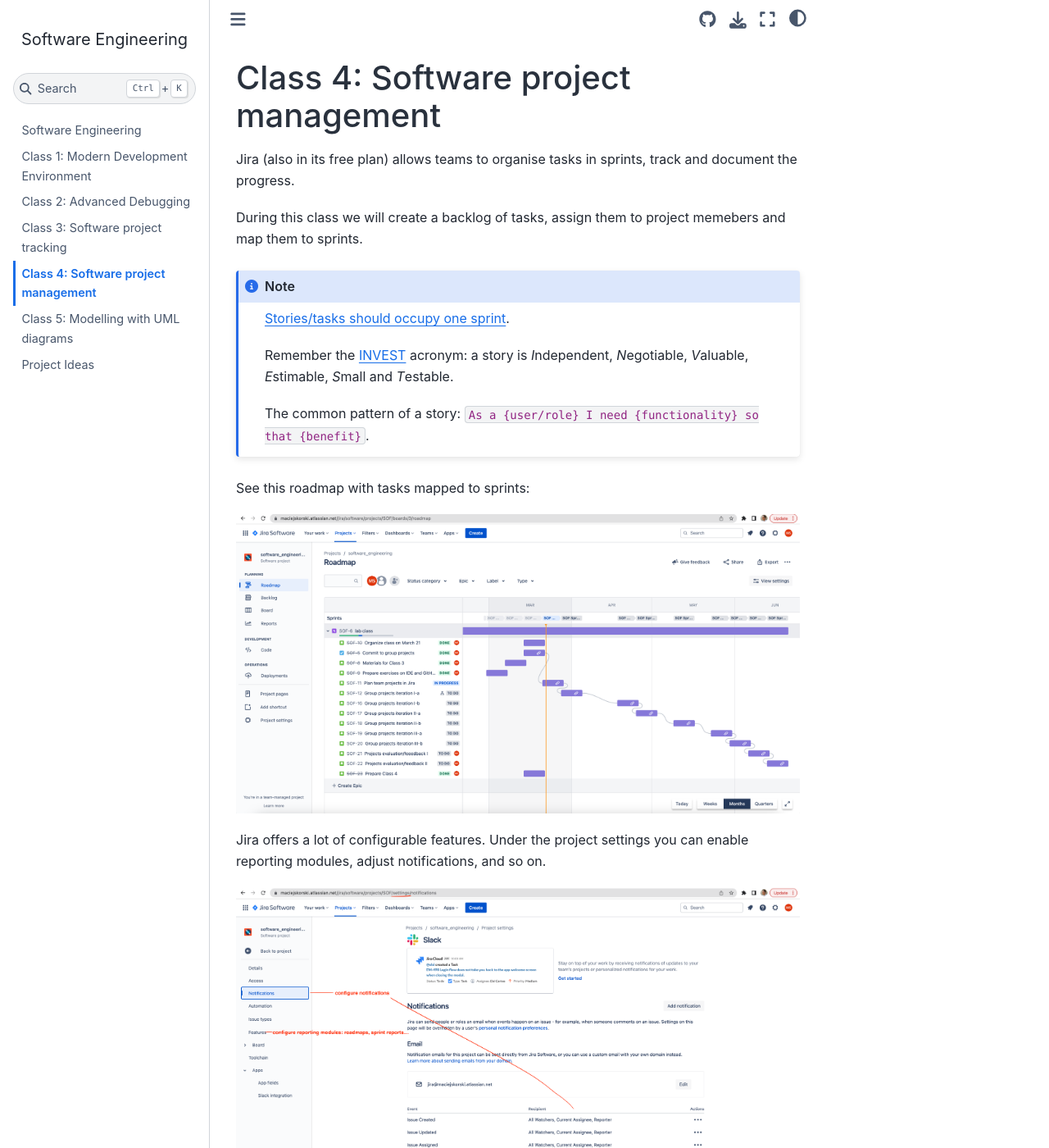
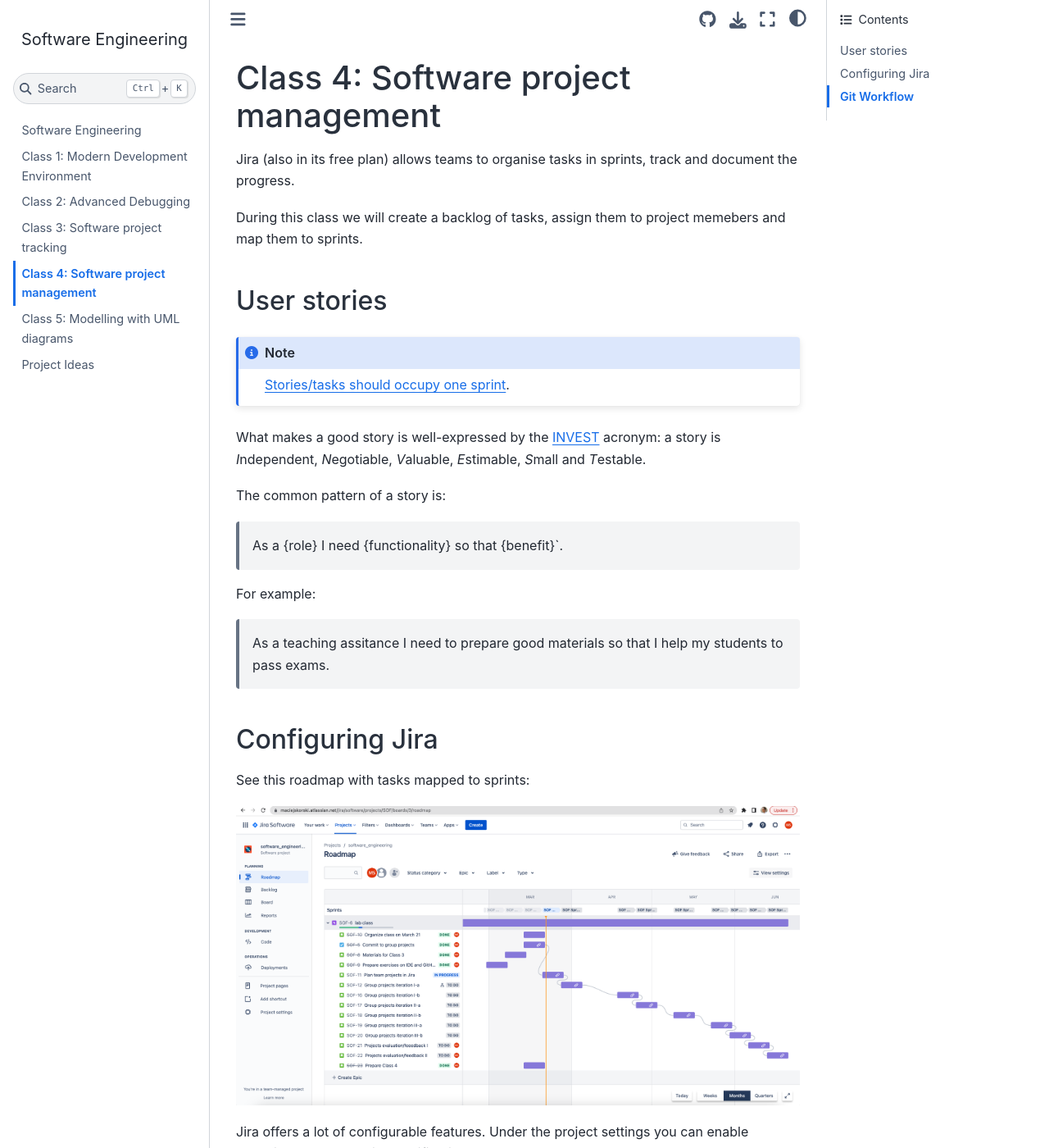
Before and after one commit to maciejskorski/software_engineering, a Jupyter Book: the page built from docs/project_management.md, in a window 1280 px wide and 1400 px high. Shown: the whole window at 82% size. Built offline with Jupyter Book 1.0.4 settings and Sphinx 7.4.7 and the Sphinx Book theme 1.1.4, drawn with Linux system fonts in a browser that asks for light colours.

Commit message:
update docs

````diff
--- a/docs/project_management.md
+++ b/docs/project_management.md
@@ -4,13 +4,22 @@
 
 During this class we will create a backlog of tasks, assign them to project memebers and map them to sprints.
 
+## User stories
+
 ```{note}
 [Stories/tasks should occupy one sprint](https://community.atlassian.com/t5/Jira-Software-questions/Jira-Roadmaps-how-to-extend-stories-across-multiple-sprints/qaq-p/1793636).
+```
 
-Remember the [INVEST](https://www.agilealliance.org/glossary/invest/) acronym: a story is *I*ndependent, *N*egotiable, *V*aluable, *E*stimable, *S*mall and *T*estable.
+What makes a good story is well-expressed by the [INVEST](https://www.agilealliance.org/glossary/invest/) acronym: a story is *I*ndependent, *N*egotiable, *V*aluable, *E*stimable, *S*mall and *T*estable.
 
-The common pattern of a story: `As a {user/role} I need {functionality} so that {benefit}`.
-```
+The common pattern of a story is:
+>As a {role} I need {functionality} so that {benefit}`.
+
+For example:
+
+> As a teaching assitance I need to prepare good materials so that I help my students to pass exams.
+
+## Configuring Jira
 
 See this roadmap with tasks mapped to sprints:
 
@@ -20,6 +29,7 @@
 
 ![configuring_jira](figures/Jira_configuration.png)
 
+## Git Workflow
 
 The recommended collaborative work strategy is to follow [github flow](https://docs.github.com/en/get-started/quickstart/github-flow).
 
````
Also changed, not shown: README.md (+2 -2 lines), docs/uml_modelling.md (+2 -1 lines).
